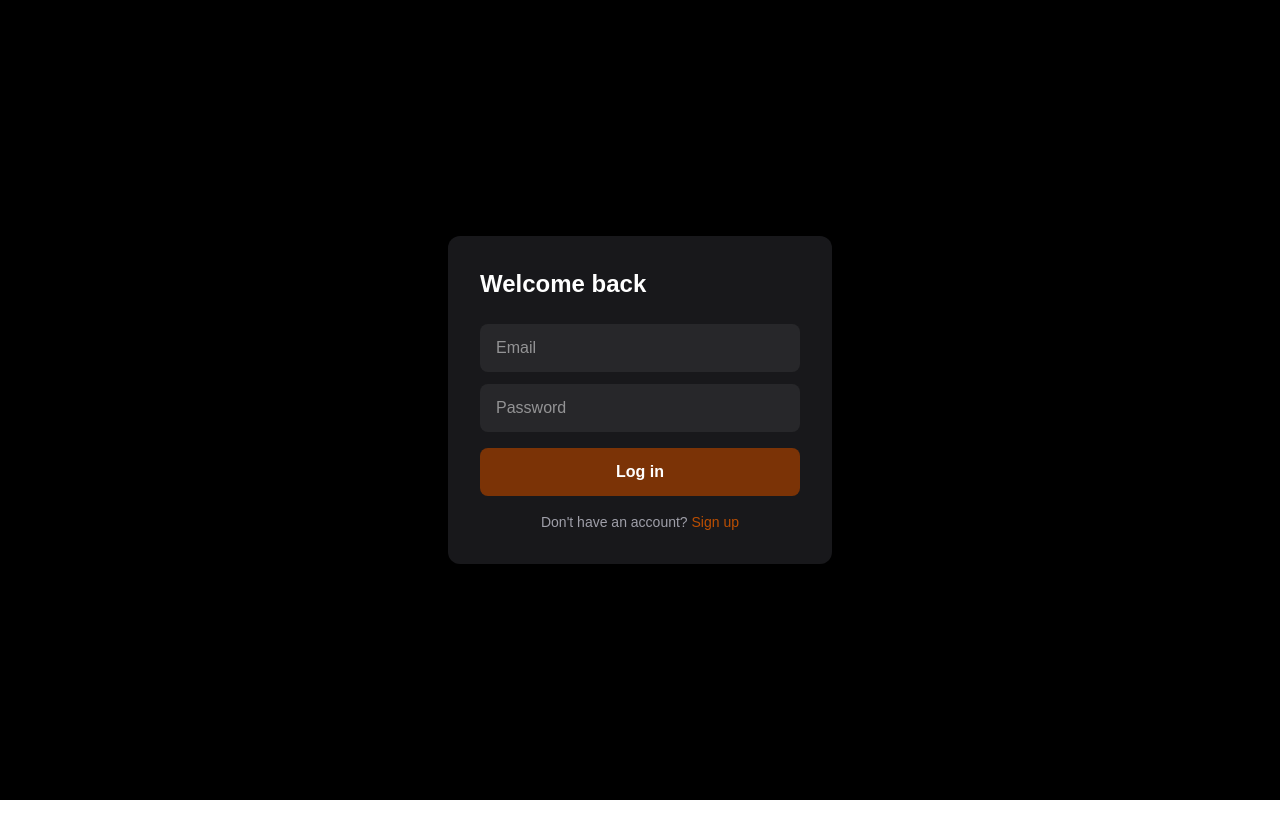
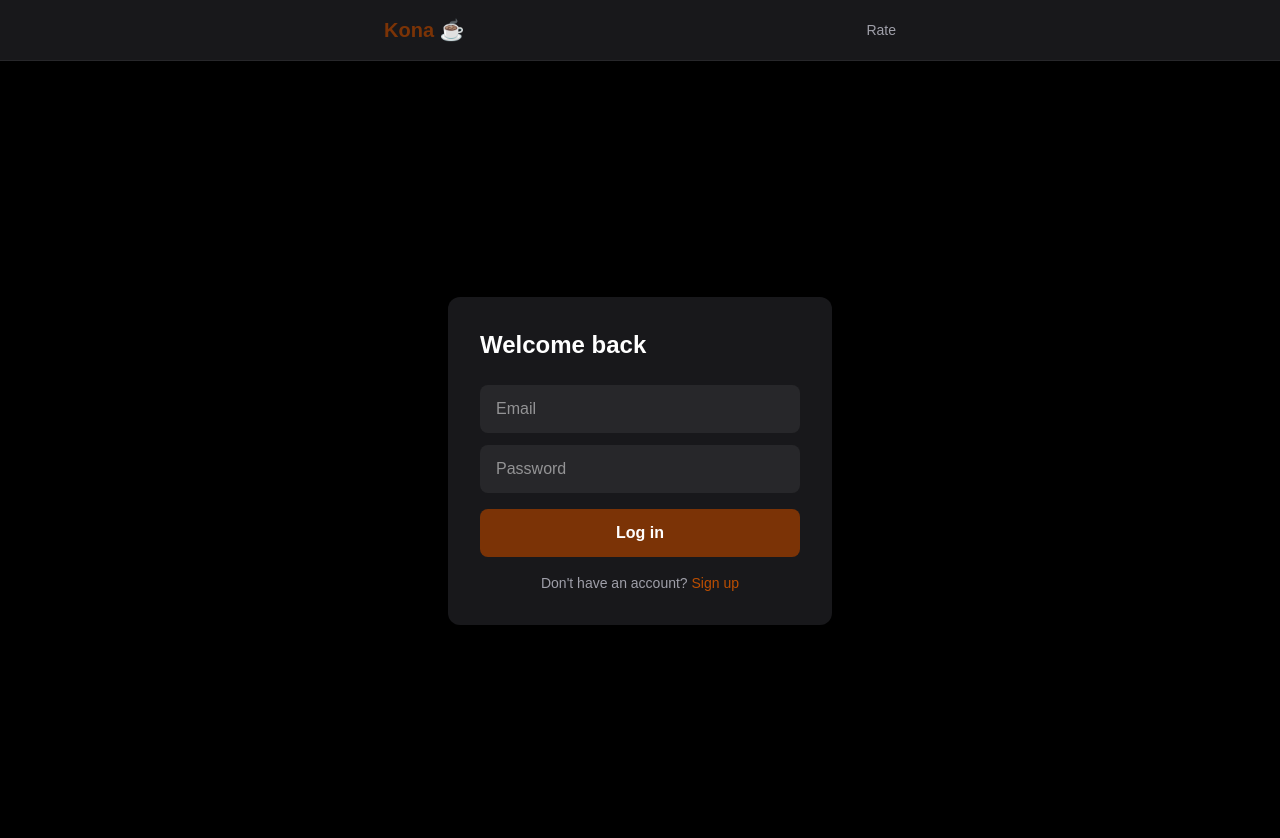
Before and after one commit to DanielMatloub/Kona, a Next.js app: page /auth in a window 1280 px wide. Shown: the top 838 px of the page. Before the commit the page ends 800 px from the top, so only its background shows below. Built offline with nearby package versions, Linux system fonts and the light colour scheme; no server answers.

Commit message:
add navbar

```diff
--- a/src/app/layout.tsx
+++ b/src/app/layout.tsx
@@ -1,6 +1,7 @@
 import type { Metadata } from "next";
 import { Geist, Geist_Mono } from "next/font/google";
 import "./globals.css";
+import Navbar from "@/components/Navbar";
 
 const geistSans = Geist({
   variable: "--font-geist-sans",
@@ -13,8 +14,8 @@ const geistMono = Geist_Mono({
 });
 
 export const metadata: Metadata = {
-  title: "Create Next App",
-  description: "Generated by create next app",
+  title: "Kona",
+  description: "Rate your favorite coffee shops",
 };
 
 export default function RootLayout({
@@ -23,11 +24,11 @@ export default function RootLayout({
   children: React.ReactNode;
 }>) {
   return (
-    <html
-      lang="en"
-      className={`${geistSans.variable} ${geistMono.variable} h-full antialiased`}
-    >
-      <body className="min-h-full flex flex-col">{children}</body>
+    <html lang="en">
+      <body className={`${geistSans.variable} ${geistMono.variable} antialiased`}>
+        <Navbar />
+        {children}
+      </body>
     </html>
   );
 }
--- /dev/null
+++ b/src/components/Navbar.tsx
@@ -0,0 +1,44 @@
+'use client'
+
+import Link from 'next/link'
+import { useEffect, useState } from 'react'
+import { supabase } from '@/lib/supabase'
+
+export default function Navbar() {
+  const [username, setUsername] = useState<string | null>(null)
+
+  useEffect(() => {
+    supabase.auth.getUser().then(async ({ data }) => {
+      if (!data.user) return
+      const { data: profile } = await supabase
+        .from('profiles')
+        .select('username')
+        .eq('id', data.user.id)
+        .single()
+      setUsername(profile?.username || null)
+    })
+  }, [])
+
+  return (
+    <nav className="bg-zinc-900 border-b border-zinc-800 px-6 py-4">
+      <div className="max-w-lg mx-auto flex items-center justify-between">
+        <Link href="/" className="text-amber-900 font-bold text-xl">
+          Kona ☕
+        </Link>
+        <div className="flex items-center gap-4">
+          <Link href="/rate" className="text-zinc-400 hover:text-white transition-colors text-sm">
+            Rate
+          </Link>
+          {username && (
+            <Link
+              href={`/user/${username}`}
+              className="text-zinc-400 hover:text-white transition-colors text-sm"
+            >
+              Profile
+            </Link>
+          )}
+        </div>
+      </div>
+    </nav>
+  )
+}
```
